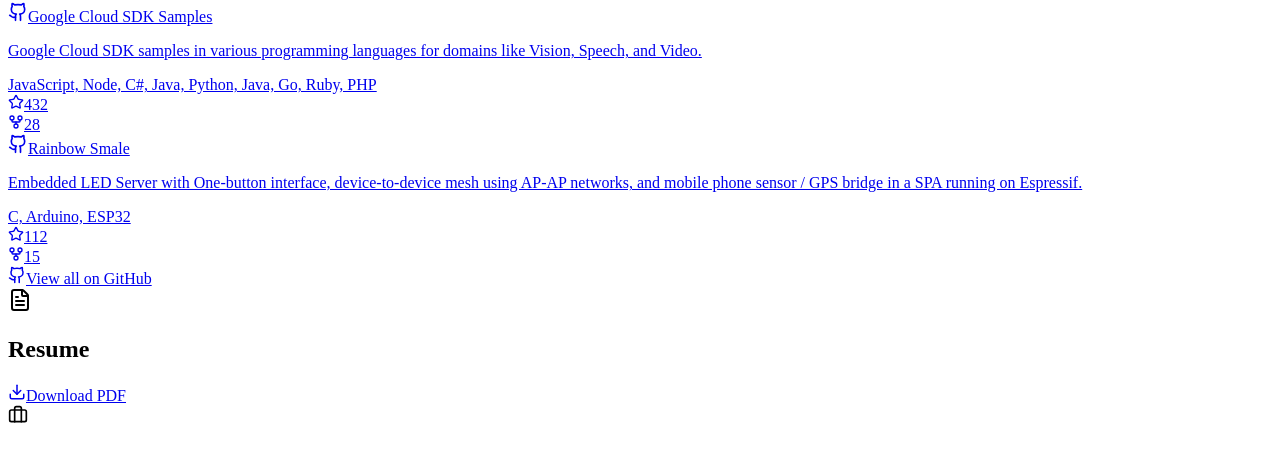
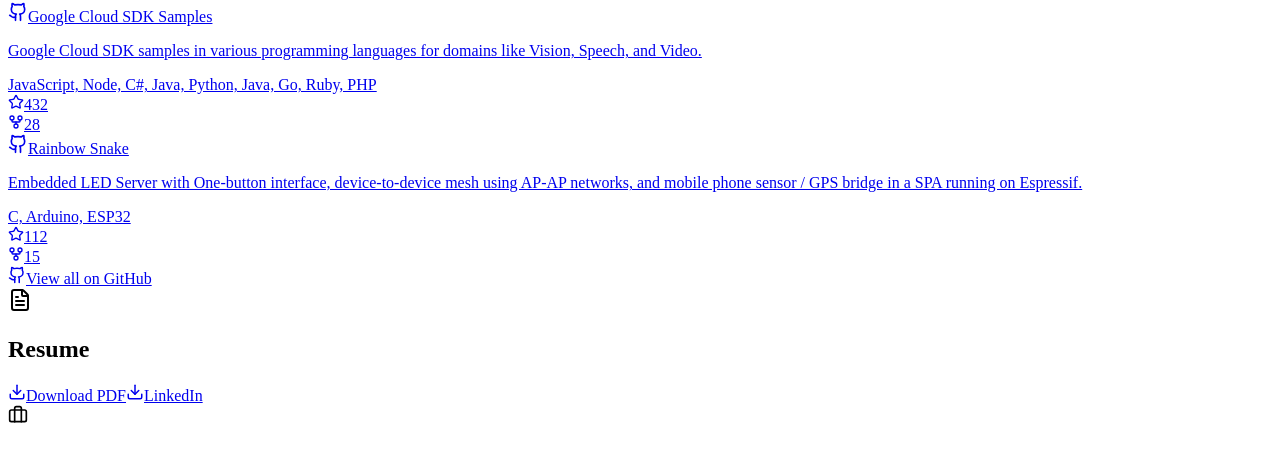
Before and after one commit to gguuss/homepage, a React app in the folder src/: page / in a window 1280 px wide. Shown: the part 2750-3200 px from the top of the page. Built offline with nearby package versions, Linux system fonts and the light colour scheme; the HTML template or start-up script is replaced by a standard one.

Commit message:
what's a smale?

```diff
--- a/src/components/Projects.tsx
+++ b/src/components/Projects.tsx
@@ -30,7 +30,7 @@ const projects = [
   color: 'bg-yellow-400'
 },
 {
-  name: 'Rainbow Smale',
+  name: 'Rainbow Snake',
   description:
   'Embedded LED Server with One-button interface, device-to-device mesh using AP-AP networks, and mobile phone sensor / GPS bridge in a SPA running on Espressif.',
   language: 'C, Arduino, ESP32',
--- a/src/components/Resume.tsx
+++ b/src/components/Resume.tsx
@@ -75,13 +75,22 @@ export function Resume() {
               </div>
               <h2 className="text-3xl md:text-4xl font-serif m-0">Resume</h2>
             </div>
+	    <div>
             <a
               href="resume_gus_class.docx.pdf"
-              className="inline-flex items-center gap-2 px-6 py-3 bg-white border border-slate-200 hover:border-slate-300 hover:bg-slate-50 text-slate-800 font-medium rounded-full transition-all shadow-sm">
+              className="inline-flex align-right gap-2 px-6 py-3 bg-white border border-slate-200 hover:border-slate-300 hover:bg-slate-50 text-slate-800 font-medium rounded-full transition-all shadow-sm">
 
               <Download size={18} />
               Download PDF
             </a>
+            <a
+              href="https://www.linkedin.com/in/gclassy/"
+              className="inline-flex align-right items-center gap-2 px-6 py-3 bg-white border border-slate-200 hover:border-slate-300 hover:bg-slate-50 text-slate-800 font-medium rounded-full transition-all shadow-sm">
+
+              <Download size={18} />
+              LinkedIn
+            </a>
+	    </div>
           </div>
 
           <div className="grid md:grid-cols-2 gap-16">
```
